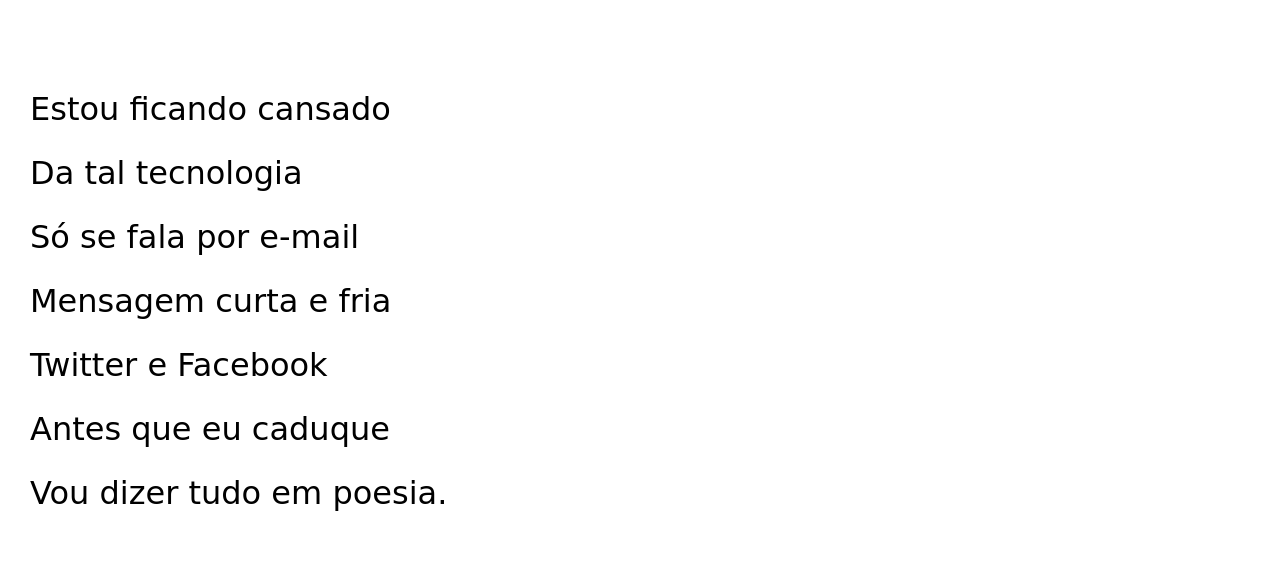
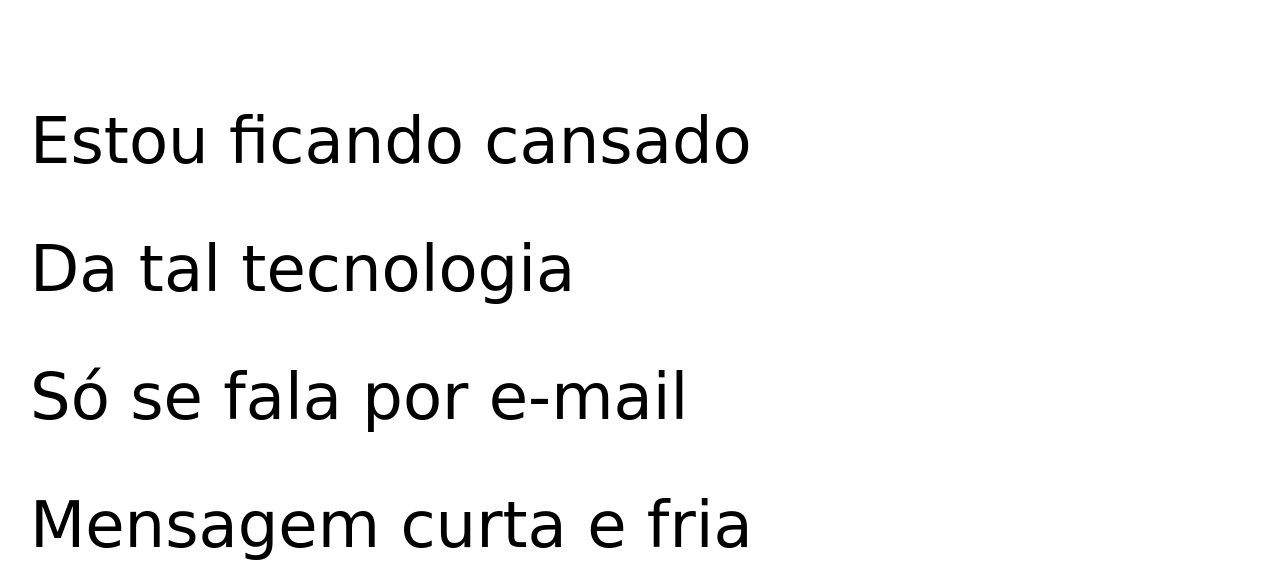
Before and after one commit to Sunshiinezin/ProjetoCordel, a plain HTML site: page Index.html in a window 1280 px wide. Shown: the part 221-800 px from the top of the page. Drawn offline with nearby package versions, Linux system fonts and the light colour scheme; a web font is replaced by a local one.

Commit message:
Projeto Cordel v1.8

```diff
--- a/estilo/style.css
+++ b/estilo/style.css
@@ -56,7 +56,7 @@ section{
     line-height: 2em;
     padding-left: 30px;
     font-family: var(--font2);
-    font-size: 2.5vw;
+    font-size: 5vw;
 }
 
 section > p{
```
